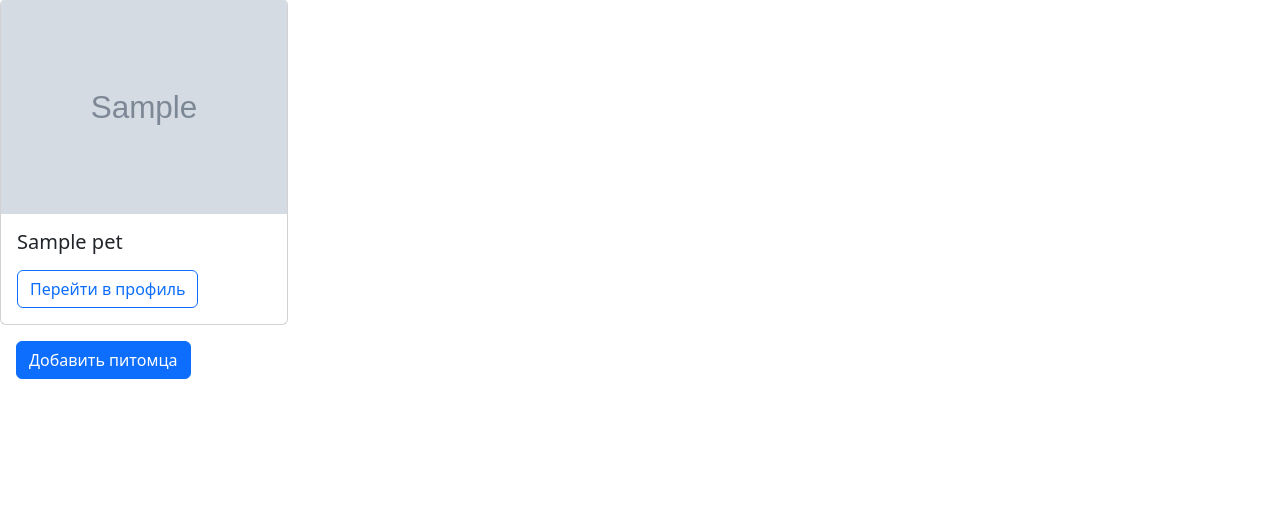
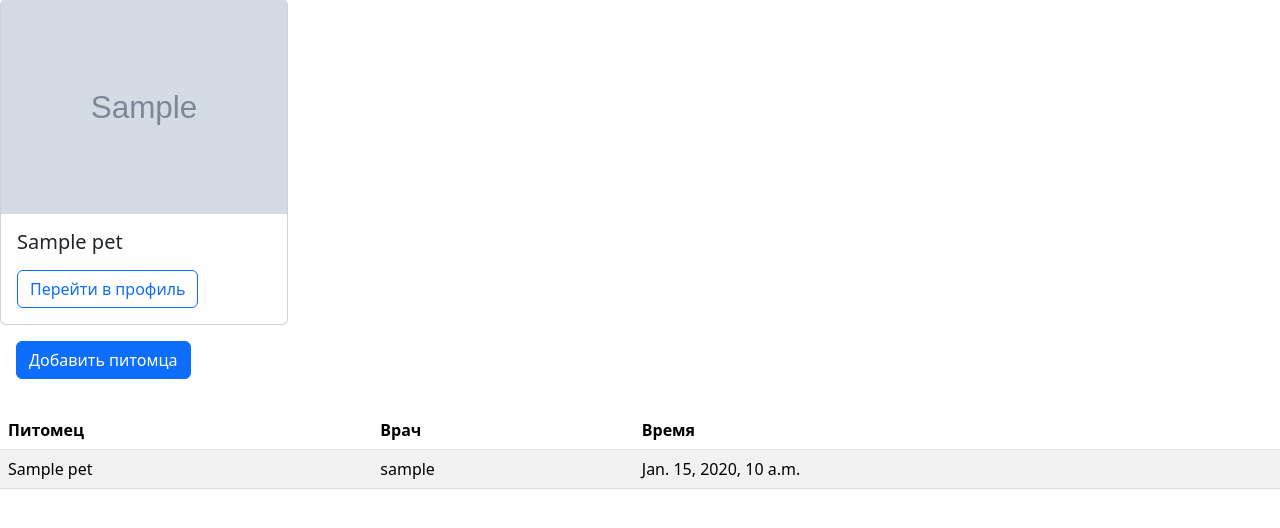
Before and after one commit to Suetosha/vet_clinic, a Django app: template templates/users/profile.html in a window 1280 px wide. Shown: the part 146-674 px from the top of the page. Run offline with Django 5.2, Linux system fonts and the light colour scheme; the template is opened without the code that fills it: most values are stand-ins (such as "Sample title", 1, 10 or a date in 2020); grey boxes marked "Sample" are stand-in pictures; some libraries are stand-ins or nearby versions.

Commit message:
Added appointment table in profile.html

```diff
--- a/templates/users/profile.html
+++ b/templates/users/profile.html
@@ -18,7 +18,7 @@
 <div class="d-flex">
     {% for pet in pets %}
         <div class="card" style="width: 18rem;">
-          <img src="{{ pet.image.url }}" class="card-img-top" alt="...">
+          <img src="{{ pet.photo.url }}" class="card-img-top" alt="pet_photo">
           <div class="card-body">
             <h5 class="card-title">{{ pet.name }}</h5>
             <p class="card-text"></p>
@@ -35,4 +35,24 @@
     </form>
 </div>
 
+
+
+<div>
+    <table class="table table-striped">
+        <thead>
+            <tr>
+              <th>Питомец</th>
+              <th>Врач</th>
+              <th>Время</th>
+            </tr>
+        </thead>
+        {% for appointment in appointments %}
+        <tr>
+            <td>{{ appointment.pet.name }}</td>
+            <td>{{ appointment.doctor.username }}</td>
+            <td>{{ appointment.date_time }}</td>
+        </tr>
+        {% endfor %}
+    </table>
+</div>
 {% endblock %}
--- a/vet_apps/clinic/models.py
+++ b/vet_apps/clinic/models.py
@@ -6,7 +6,6 @@ from ..users.models import Pet
 class Appointment(models.Model):
     date_time = models.DateTimeField()
     doctor = models.ForeignKey(User, on_delete=models.CASCADE)
-    user = models.ForeignKey(User, on_delete=models.CASCADE, related_name="owner")
     pet = models.ForeignKey(Pet, on_delete=models.CASCADE)
 
     objects = models.Manager()
--- a/vet_apps/users/forms.py
+++ b/vet_apps/users/forms.py
@@ -44,8 +44,8 @@ class PetRegistrationForm(ModelForm):
     age = forms.IntegerField(label='Возраст', initial=1, widget=forms.NumberInput(attrs={
         'class': "form-control", 'placeholder': "Введите возраст питомца"}))
 
-    image = forms.ImageField(label='Фото', required=False, widget=FileInput(attrs={'class': 'form-control'}))
+    photo = forms.ImageField(label='Фото', required=False, widget=FileInput(attrs={'class': 'form-control'}))
 
     class Meta:
         model = Pet
-        fields = ('name', 'pet_type', 'breed', 'age', 'image')
+        fields = ('name', 'pet_type', 'breed', 'age', 'photo')
--- a/vet_apps/users/models.py
+++ b/vet_apps/users/models.py
@@ -8,6 +8,6 @@ class Pet(models.Model):
     breed = models.CharField(max_length=30)
     age = models.IntegerField()
     user = models.ForeignKey(User, on_delete=models.CASCADE)
-    photo = models.ImageField(upload_to="media/", default="pet_default.png")
+    photo = models.ImageField(upload_to="media/", default="media/pet_default.png")
 
     objects = models.Manager()
```
Also changed, not shown: vet_apps/clinic/views.py (+6 -4 lines), vet_apps/users/views.py (+6 -2 lines).
